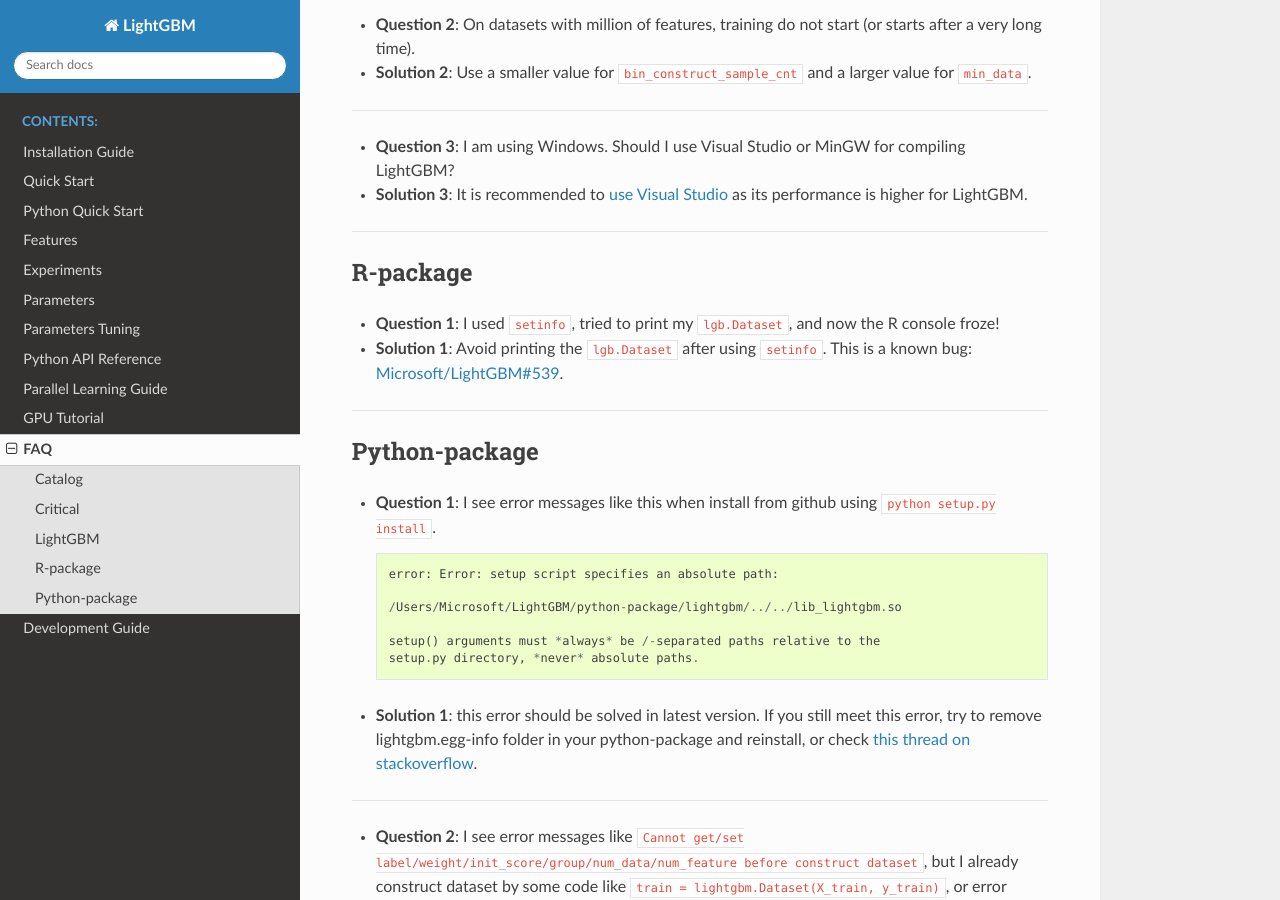
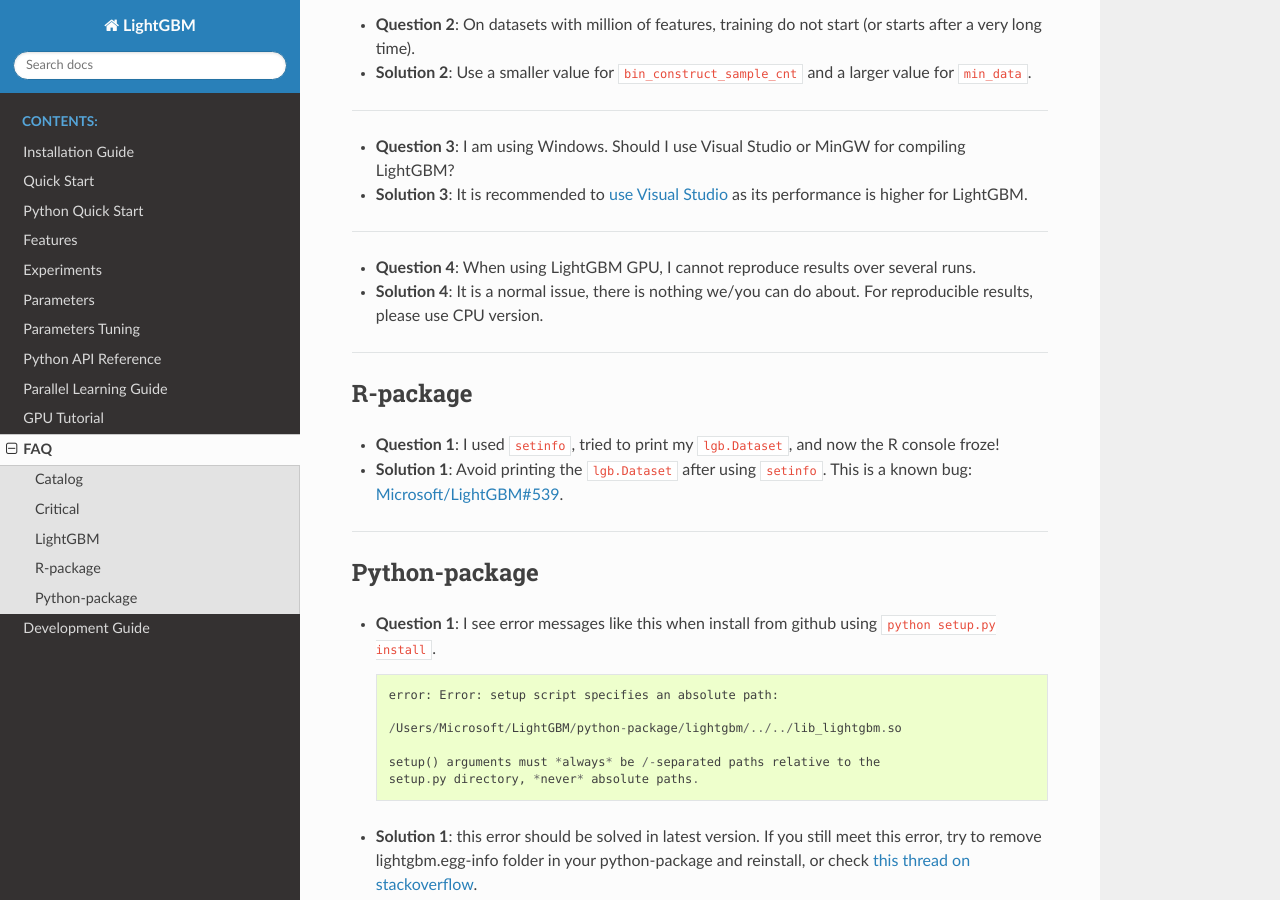
Before and after one commit to microsoft/LightGBM, a Sphinx documentation site: the page built from docs/FAQ.md, in a window 1280 px wide and 900 px high, scrolled down 1206 px. Built offline with Sphinx 7.4.7 and the Read the Docs theme 2.0.0, drawn with Linux system fonts in a browser that asks for light colours.

Commit message:
Add reproducible warn for Microsoft/LightGBM#559

```diff
--- a/docs/FAQ.md
+++ b/docs/FAQ.md
@@ -56,6 +56,12 @@
 
 ---
 
+- **Question 4**: When using LightGBM GPU, I cannot reproduce results over several runs.
+
+- **Solution 4**: It is a normal issue, there is nothing we/you can do about. For reproducible results, please use CPU version.
+
+---
+
 ### R-package
 
 - **Question 1**: I used `setinfo`, tried to print my `lgb.Dataset`, and now the R console froze!
```
